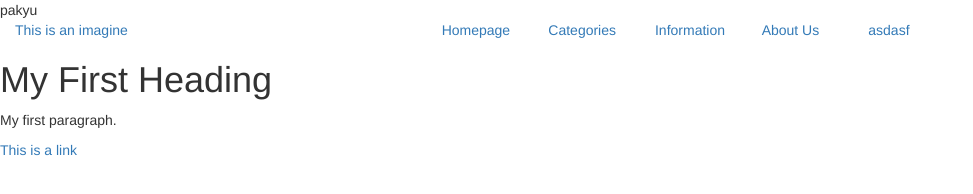
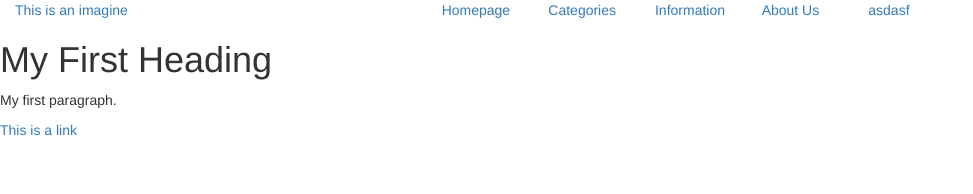
Before and after one commit to tooanonymous4u/Testing, a plain HTML site: page Index.Html in a window 1280 px wide. Shown: the whole page, without its empty margins (0-973 px from the left). Drawn offline with nearby package versions, Linux system fonts and the light colour scheme.

Commit message:
Update Index.Html

```diff
--- a/Index.Html
+++ b/Index.Html
@@ -8,7 +8,7 @@
     <script src="https://ajax.googleapis.com/ajax/libs/jquery/3.5.1/jquery.min.js"></script>
     <script src="https://maxcdn.bootstrapcdn.com/bootstrap/3.4.1/js/bootstrap.min.js"></script>
 </head>
-<body> pakyu
+<body>
     <div class="container-fluid">
         <div class="row">
           <div class="col-sm-4">
```
